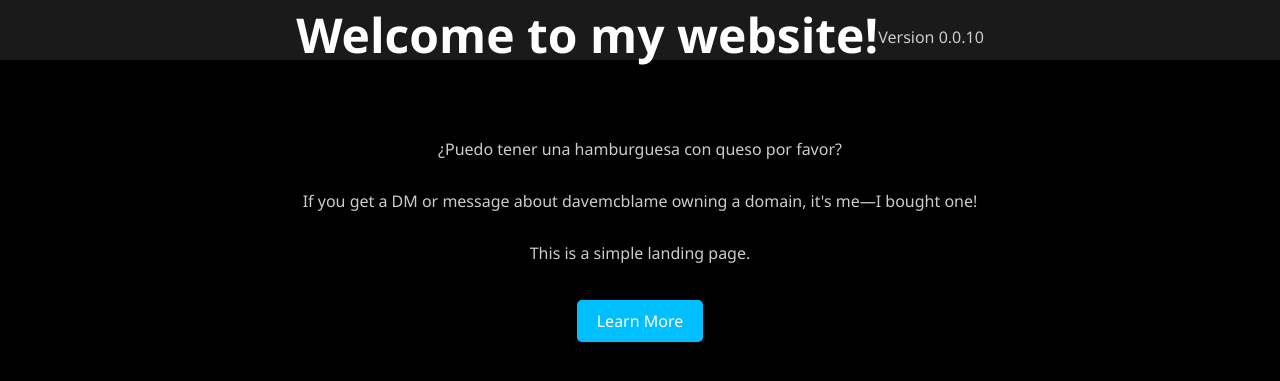
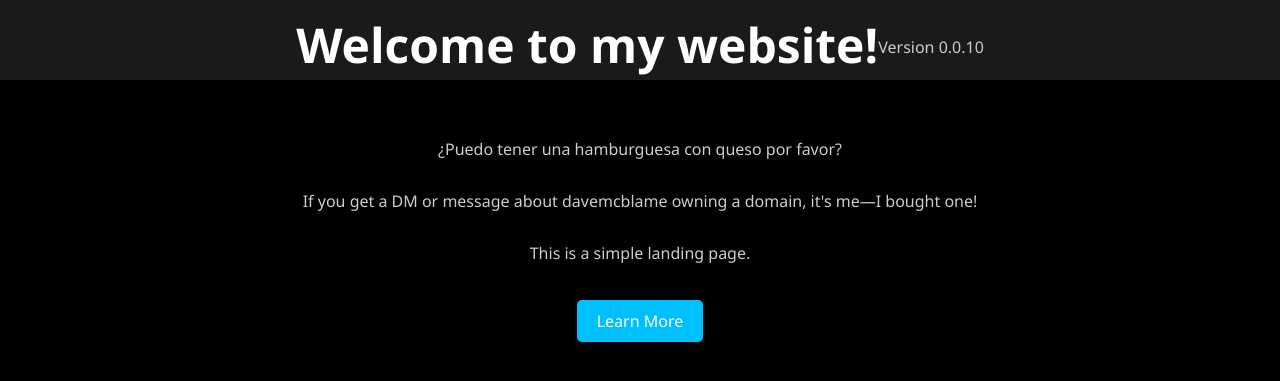
Before and after one commit to DaveMcBlame1/davemcblame.uk, a PHP site: page /index.html in a window 1280 px wide. Shown: the top 381 px of the page. Run offline with PHP 8.4, Linux system fonts and the light colour scheme.

Commit message:
Update default.css

```diff
--- a/WWW/css/default.css
+++ b/WWW/css/default.css
@@ -11,7 +11,7 @@ header {
     top: 0;
     left: 0;
     width: 100%;
-    height: 60px;
+    height: 80px;
     background: #1a1a1a;
     display: flex;
     align-items: center;
```
